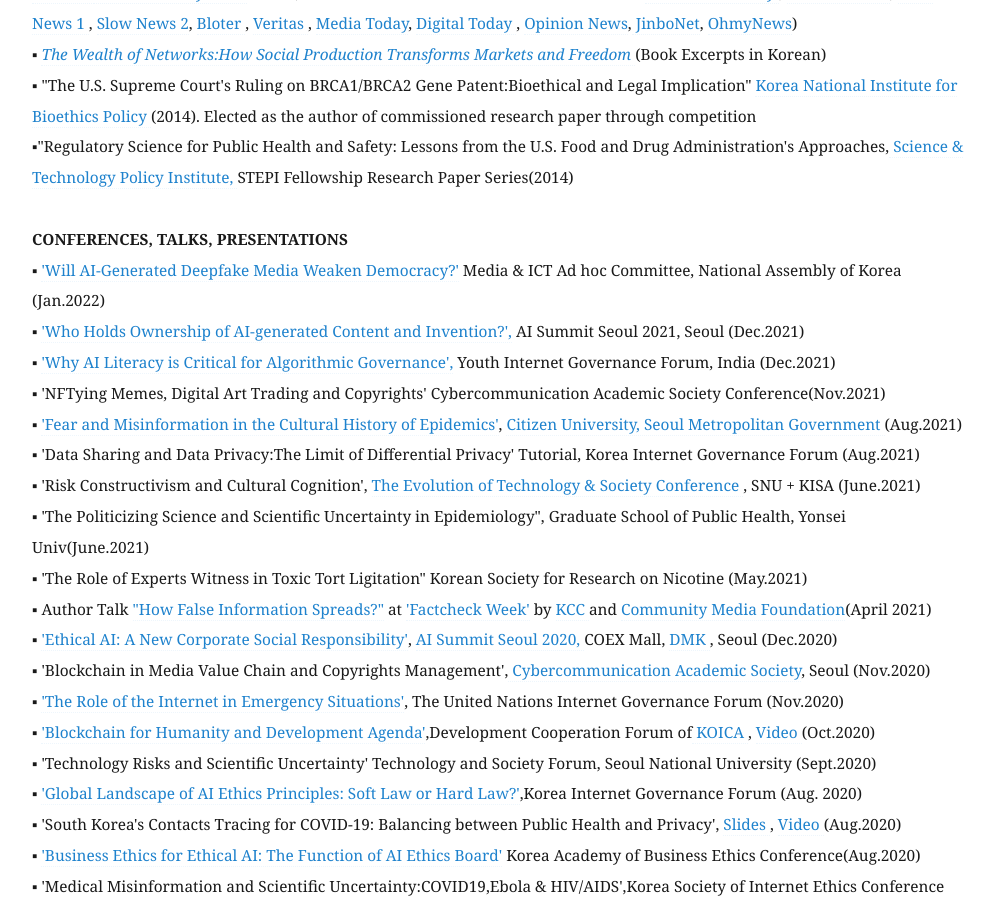
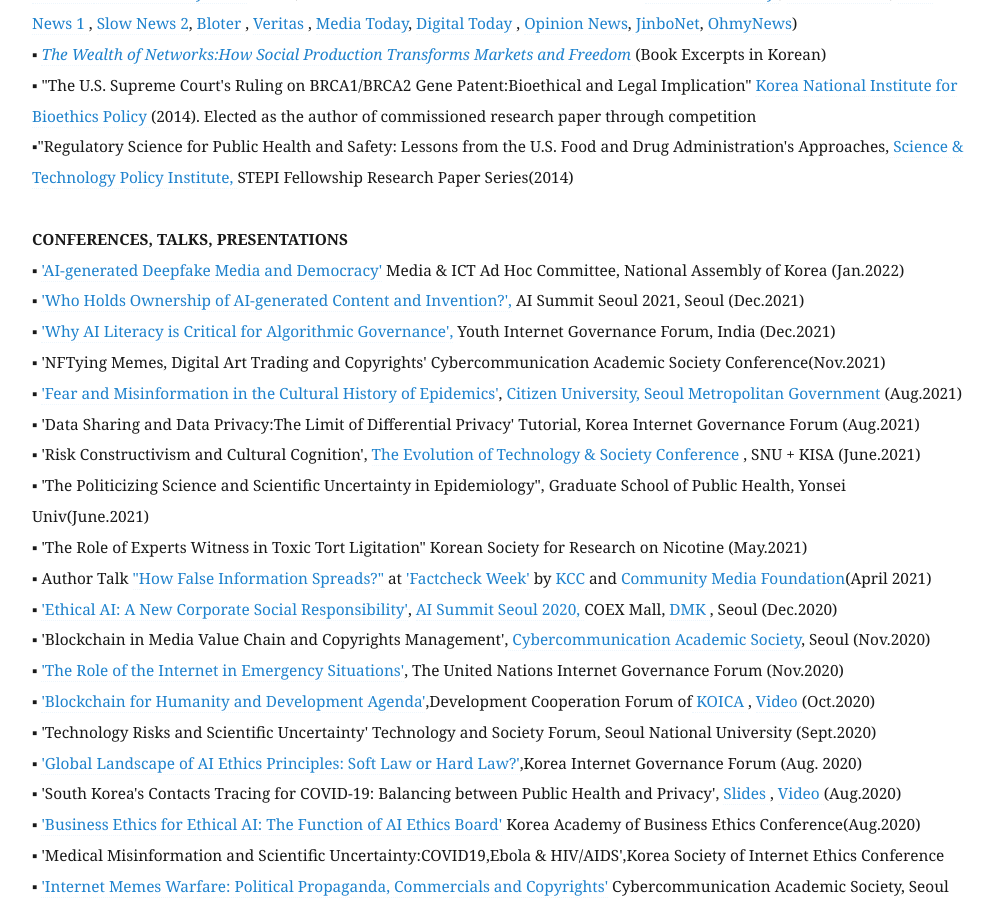
Before and after one commit to eunchangchoi/eunchangchoi.github.io, a Jekyll site: the page built from index.md, in a window 1280 px wide and 900 px high, scrolled down 3253 px. Shown: the whole window, without its empty margins (68-1061 px from the left). Built offline with Jekyll 4.4.1, drawn with Linux system fonts in a browser that asks for light colours.

Commit message:
Update index.md

```diff
--- a/index.md
+++ b/index.md
@@ -71,7 +71,7 @@
 ▪"Regulatory Science for Public Health and Safety: Lessons from the U.S. Food and Drug Administration's Approaches,<a href="https://www.stepi.re.kr/site/stepien/main.do"> Science & Technology Policy Institute, </a>STEPI Fellowship Research Paper Series(2014)<br>
      <br>
  <strong> CONFERENCES, TALKS, PRESENTATIONS </strong> <br>
-▪ <a href="https://www.inews24.com/view/1442354">'Will AI-Generated Deepfake Media Weaken Democracy?'</a> Media & ICT Ad hoc Committee, National Assembly of Korea (Jan.2022)<br>
+▪ <a href="https://www.inews24.com/view/1442354">'AI-generated Deepfake Media and Democracy'</a> Media & ICT Ad Hoc Committee, National Assembly of Korea (Jan.2022)<br>
 ▪ <a href="https://aisummit.co.kr/agenda_2021-2/">'Who Holds Ownership of AI-generated Content and Invention?',</a> AI Summit Seoul 2021, Seoul (Dec.2021)<br>
 ▪ <a href="https://youthigf.in/2021/12/02/agenda/">'Why AI Literacy is Critical for Algorithmic Governance',</a> Youth Internet Governance Forum, India (Dec.2021)<br>
 ▪ 'NFTying Memes, Digital Art Trading and Copyrights' Cybercommunication Academic Society Conference(Nov.2021) <br>
@@ -137,7 +137,7 @@
 ▪<a href="https://www.mk.co.kr/news/economy/view/2020/10/1097127/">'Blockchain for Anti-Corruption and Financial Inclusion for the Unbanked'</a> Maekyung Business News (Oct. 2020)<br>
 ▪ <a href="http://www.mediaus.co.kr/news/articleView.html?idxno=192351"> 'COVID-19 Contact Tracing and Data Retention'</a> MediaUs (Sept.2020) <br>
 ▪ <a href="http://www.mediatoday.co.kr/news/articleView.html?idxno=208888">'South Korea's Scope of Contact Tracing for COVID-19 and Social Stigma'</a> MediaToday (Aug.2020)  <br>
-▪ <a href="https://www.diplomacy.edu/blog/will-algorithms-make-safe-decisions-foreign-affairs">'Will Algorithms Make Safe Decisions in Foreign Affairs?' </a> AI Lab, DiploFoundation, Geneva, Switzerland (Dec 17, 2019)<br>
+▪ <a href="https://www.diplomacy.edu/blog/will-algorithms-make-safe-decisions-foreign-affairs">'Will Algorithms Make Safe Decisions in Foreign Affairs?' </a> AI Lab, DiploFoundation, Geneva, Switzerland (Dec 17, 2019) <br>
 ▪ <a href="https://dig.watch/sessions/session-fakenews">'Fake News Session'</a>, 2018 Internet Governance Forum report, Geneva Internet Platform (Nov.2018) <br>
 ▪ <a href="https://www.donga.com/news/article/all/20170225/83056178/1">'AI becomes smarter…Is it a simple machine or artificial person?'</a>, Dong-a Ilbo (Feb.2017)<br>
 ▪ <a href="https://www.boannews.com/media/view.asp?idx=57022&kind=3">'Blockchain Platform, Hacking, and Security' </a> Boan Cybersecurity News (Sept.2017)<br>
```
